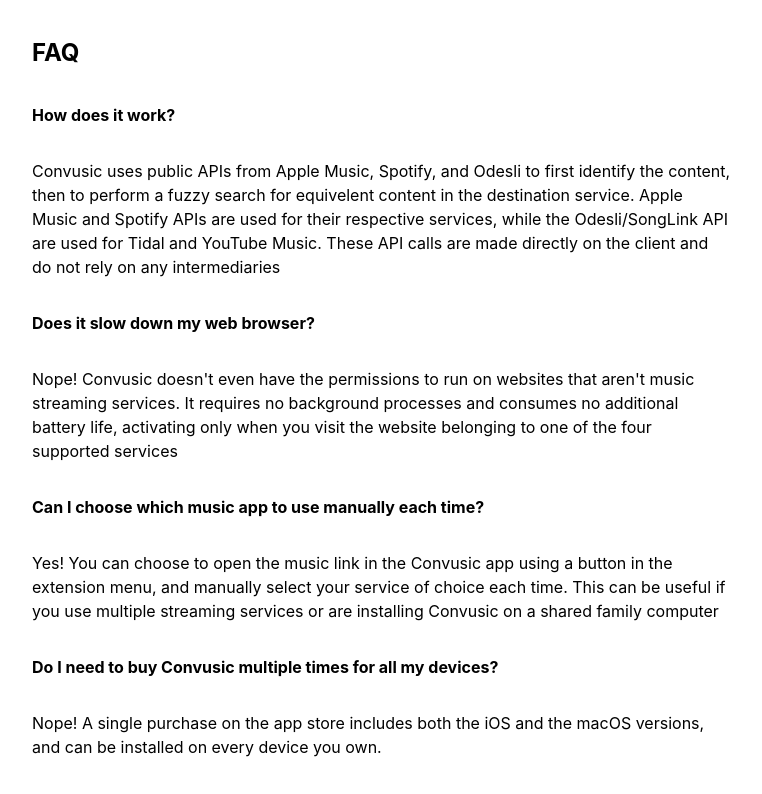
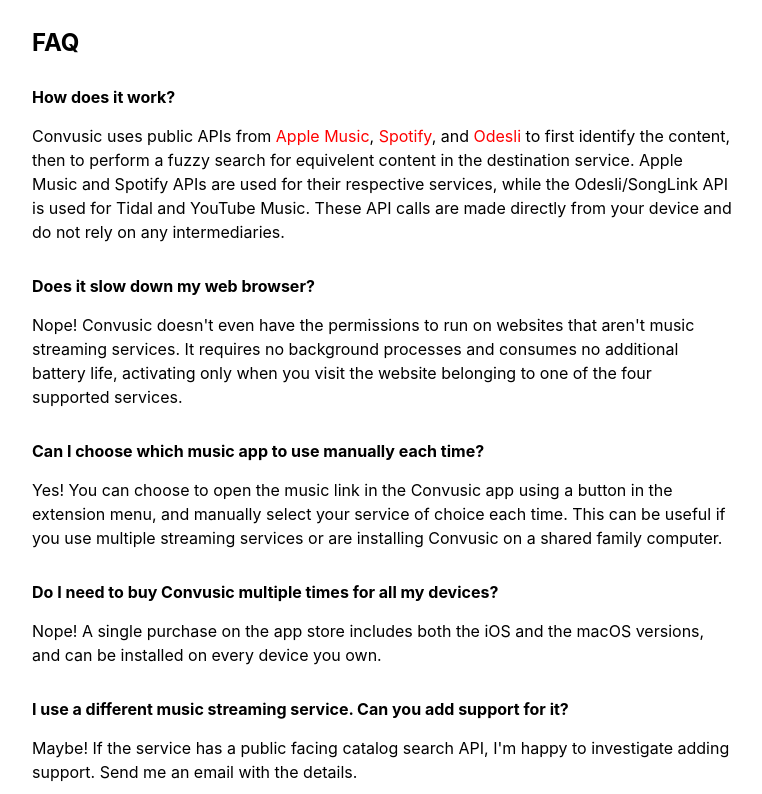
Before and after one commit to vsanthanam/convusic-site, a React (Create React App) app: page /#/presskit in a window 1280 px wide. Shown: the part 524-1318 px from the top of the page, without its empty margins (258-1020 px from the left). Built offline with nearby package versions, Linux system fonts and the light colour scheme.

Commit message:
Update Press Kit

```diff
--- a/src/PressKit/PressKit.scss
+++ b/src/PressKit/PressKit.scss
@@ -1,8 +1,11 @@
+@import '../Styles/Colors.scss';
+
 .press-kit-container {
     display: flex;
     flex-direction: column;
     align-items: center;
     padding-top: 100px;
+    padding-bottom: 100px;
 
     .press-kit-content {
         display: flex;
@@ -29,13 +32,21 @@
             }
         }
 
+        h2 {
+            line-height: 1.5rem;
+            margin-top: 15px;
+            margin-bottom: 15px;
+        }
+
         p {
             line-height: 1.5rem;
+            margin-top: 15px;
+            margin-bottom: 15px;
         }
 
         a {
             text-decoration: none;
-            color: #FF0000;
+            color: $link-color;
         }
     }
 }
--- a/src/PressKit/PressKit.tsx
+++ b/src/PressKit/PressKit.tsx
@@ -2,6 +2,24 @@
 import './PressKit.scss';
 import MacIcon from './images/mac-icon-shadowless.svg';
 import ArrowDown from './images/arrow-down.svg';
+
+type QuestionProps = {
+    title: String,
+    answer: JSX.Element
+}
+
+class Question extends React.Component<QuestionProps> {
+
+    render(): JSX.Element {
+        return (
+            <div>
+                <strong><p>{this.props.title}</p></strong>
+                <p>{this.props.answer}</p>
+            </div>
+        );
+    }
+
+}
 
 class PressKit extends React.Component {
 
@@ -10,14 +28,14 @@
             <div className="press-kit-container">
                 <div className="press-kit-content">
                     <picture>
-                        <img className="mac-icon" src={MacIcon} />
+                        <img className="mac-icon" src={MacIcon} alt="Convusic Icon" />
                     </picture>
                     <h1>Convusic Press Kit</h1>
                     <p>Convusic is a Safari Extension that automatically redirect music streaming links from Apple Music, Spotify, Tidal, or YouTube Music to your app of choice. Tell us which app you use in the settings menu, and links from all other services will automatically open in that app instead. Convusic is available on the App Store for $0.99, and works on iOS 15 and macOS Monterey.</p>
                     <div className="download-container">
                         <picture>
                             <a href="/downloads/press-kit.zip">
-                                <img className="download-icon" src={ArrowDown} />
+                                <img className="download-icon" src={ArrowDown} alt="Download Press Kit"/>
                             </a>
                         </picture>
                         <a href="/downloads/press-kit.zip">
@@ -25,16 +43,11 @@
                         </a>
                     </div>
                     <h2>FAQ</h2>
-                    <strong><p>How does it work?</p></strong>
-                    <p>Convusic uses public APIs from Apple Music, Spotify, and Odesli to first identify the content, then to perform a fuzzy search for equivelent content in the destination service. Apple Music and Spotify APIs are used for their respective services, while the Odesli/SongLink API are used for Tidal and YouTube Music. These API calls are made directly on the client and do not rely on any intermediaries</p>
-                    <strong><p>Does it slow down my web browser?</p></strong>
-                    <p>Nope! Convusic doesn't even have the permissions to run on websites that aren't music streaming services. It requires no background processes and consumes no additional battery life, activating only when you visit the website belonging to one of the four supported services</p>
-                    <strong><p>Can I choose which music app to use manually each time?</p></strong>
-                    <p>Yes! You can choose to open the music link in the Convusic app using a button in the extension menu, and manually select your service of choice each time. This can be useful if you use multiple streaming services or are installing Convusic on a shared family computer</p>
-                    <strong><p>Do I need to buy Convusic multiple times for all my devices?</p></strong>
-                    <p>Nope! A single purchase on the app store includes both the iOS and the macOS versions, and can be installed on every device you own.</p>
-                    <strong><p>I use a different music streaming service. Can you add support for it?</p></strong>
-                    <p>Maybe! If the service has a catalog search API, I'm happy to investigate adding support. Send me an email with the details.</p>
+                    <Question title="How does it work?" answer={<p>Convusic uses public APIs from <a href="https://developer.apple.com/documentation/applemusicapi/">Apple Music</a>, <a href="https://developer.spotify.com/documentation/web-api/">Spotify</a>, and <a href="https://odesli.co">Odesli</a> to first identify the content, then to perform a fuzzy search for equivelent content in the destination service. Apple Music and Spotify APIs are used for their respective services, while the Odesli/SongLink API is used for Tidal and YouTube Music. These API calls are made directly from your device and do not rely on any intermediaries.</p>} />
+                    <Question title="Does it slow down my web browser?" answer={<p>Nope! Convusic doesn't even have the permissions to run on websites that aren't music streaming services. It requires no background processes and consumes no additional battery life, activating only when you visit the website belonging to one of the four supported services.</p>} />
+                    <Question title="Can I choose which music app to use manually each time?" answer={<p>Yes! You can choose to open the music link in the Convusic app using a button in the extension menu, and manually select your service of choice each time. This can be useful if you use multiple streaming services or are installing Convusic on a shared family computer.</p>} />
+                    <Question title="Do I need to buy Convusic multiple times for all my devices?" answer={<p>Nope! A single purchase on the app store includes both the iOS and the macOS versions, and can be installed on every device you own.</p>} />
+                    <Question title="I use a different music streaming service. Can you add support for it?" answer={<p>Maybe! If the service has a public facing catalog search API, I'm happy to investigate adding support. Send me an email with the details.</p>} />
                 </div>
             </div>
         )
--- a/src/Styles/Colors.scss
+++ b/src/Styles/Colors.scss
@@ -13,3 +13,5 @@
 $text-light-accent: #7B11A7;
 
 $text-dark-accent: #FFFFFF;
+
+$link-color: #FF0000;
```
Also changed, not shown: 1 other file (tests, documents, lock files or other folders).
